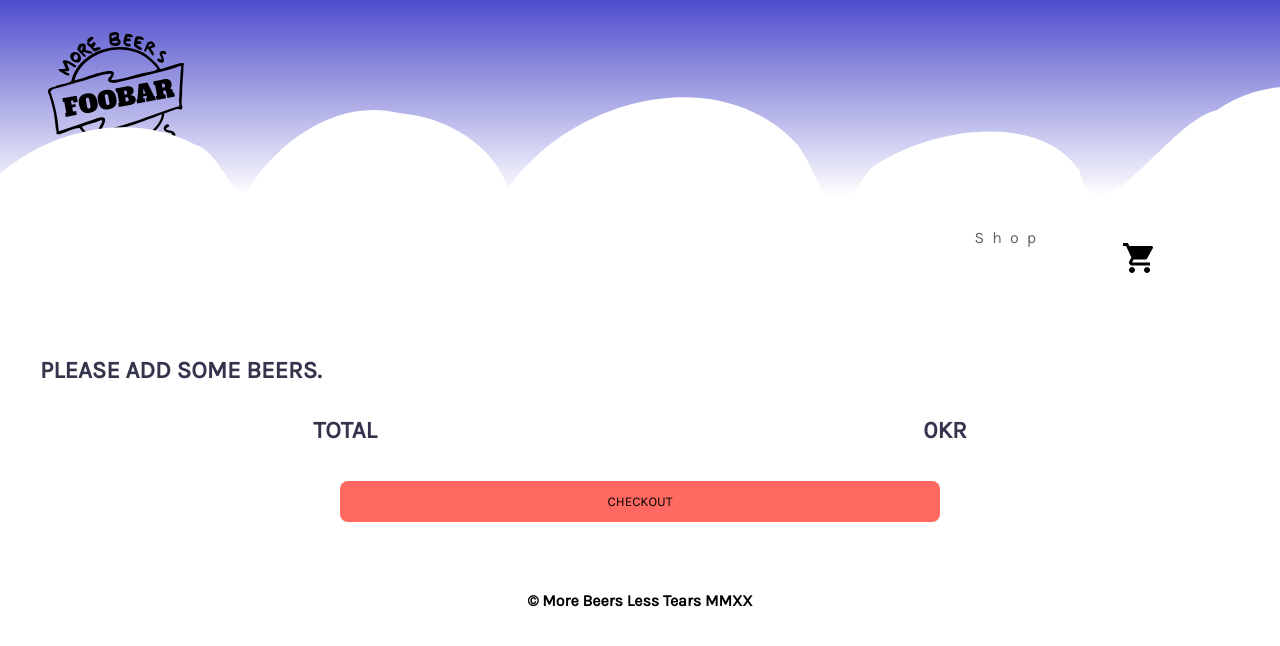
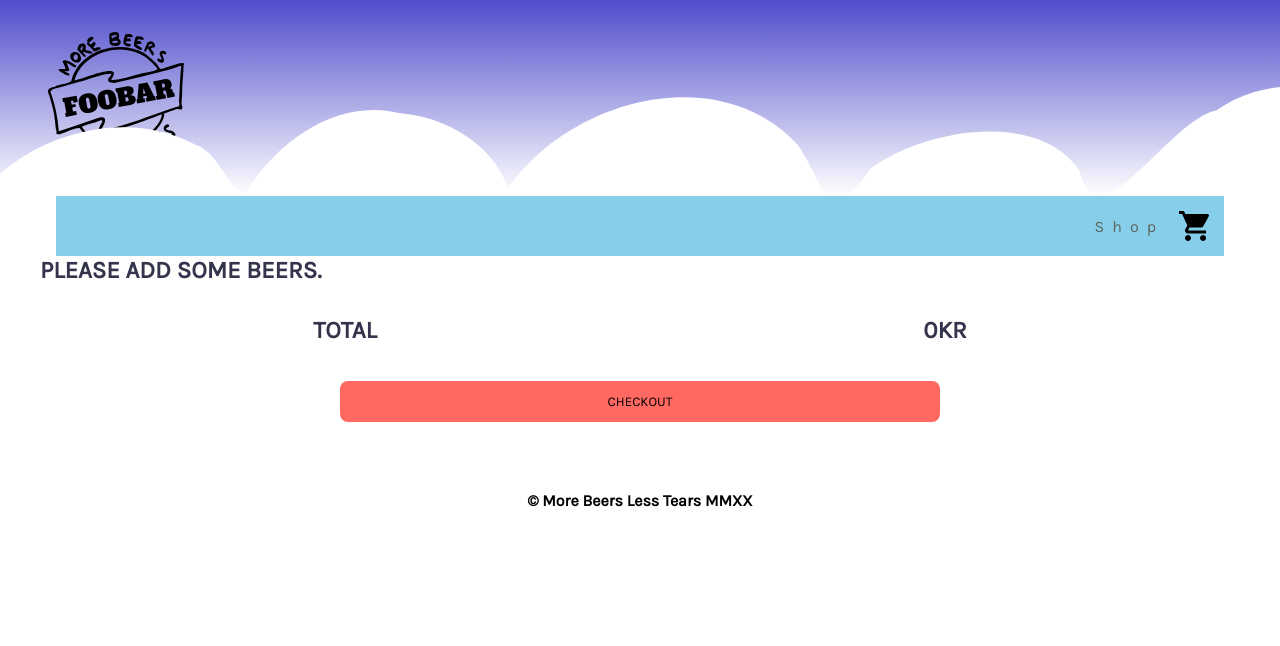
Before and after one commit to Indre101/more-beer-less-tears-form, a React (Create React App) app: page /cart in a window 1280 px wide. Shown: the top 646 px of the page. Built offline with nearby package versions, Linux system fonts and the light colour scheme.

Commit message:
add bubble animation

```diff
--- a/src/App.scss
+++ b/src/App.scss
@@ -116,8 +116,8 @@
 		width: 30px;
 		justify-content: center;
 		border-radius: 50%;
-		top: 70px;
-		right: 30px;
+		top: 30px;
+		right: 0px;
 		color: white;
 		background-color: var(--color-5-normal);
 	}
@@ -125,11 +125,11 @@
 		@include flexCenter(center, row);
 	}
 	.cart-item-anim {
-		animation: jello-horizontal 2s ease 1 normal forwards;
+		animation: squishAnim 1s ease 1 normal forwards;
 	}
 }
 
-@keyframes jello-horizontal {
+@keyframes squishAnim {
 	0% {
 		transform: scale3d(1, 1, 1);
 		opacity: 0;
--- a/src/components/BeerCardShop.js
+++ b/src/components/BeerCardShop.js
@@ -10,8 +10,10 @@ export default function BeerCardShop(props) {
 		const tl = gsap.timeline({ delay: 0 });
 		tl.from(".animBeer", { opacity: 0, y: 50 });
 		tl.from(".animCloud", { opacity: 0, y: 50 });
+		tl.from(".animBubble", { opacity: 0, y: 150 });
 		tl.to(".animBeer", { opacity: 1, y: 0, stagger: 0.3 });
 		tl.to(".animCloud", { opacity: 1, y: 0, stagger: 0.3 });
+		tl.to(".animBubble", { duration: 2, opacity: 1, y: 0, stagger: 1 });
 	}, [props.beer]);
 	//render props
 	return (
@@ -32,6 +34,13 @@ export default function BeerCardShop(props) {
 							className="cloud animCloud"
 							src={require("../../src/assets/svg/cloud.svg")}
 							alt="cloud"
+						/>
+					</div>
+					<div className="single-beer-bubble">
+						<img
+							className="bubble animBubble"
+							src={require("../../src/assets/svg/bubble.svg")}
+							alt="bubble"
 						/>
 					</div>
 					<div className="single-beer-info">
--- a/src/sass/partials/components/_cards.scss
+++ b/src/sass/partials/components/_cards.scss
@@ -38,6 +38,12 @@
 		transform: scale(1.5);
 		z-index: 0;
 	}
+	.single-beer-bubble {
+		position: absolute;
+		left: 20px;
+		top: -50px;
+		z-index: 0;
+	}
 }
 
 .single-beer-counter {
--- a/src/sass/partials/layout/_navigation.scss
+++ b/src/sass/partials/layout/_navigation.scss
@@ -3,17 +3,23 @@
 // --------------------------------------------
 
 nav {
-	height: 20vh;
+	// height: 20vh;
 	max-width: 1200px;
+	margin: 0 auto;
+	display: grid;
+	grid-template-columns: 1rem 1fr 1rem;
 }
 
 nav ul {
+	grid-column: 2;
 	display: flex;
 	justify-content: flex-end;
+	align-items: center;
+	background-color: skyblue;
 }
 
 nav li {
-	padding: var(--padding);
+	// padding: var(--padding);
 	list-style: none;
 }
 
```
Also changed, not shown: src/assets/svg/bubble.svg (added), src/assets/svg/spill.svg (added).
